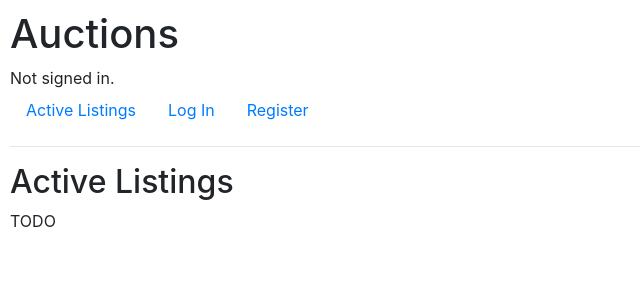
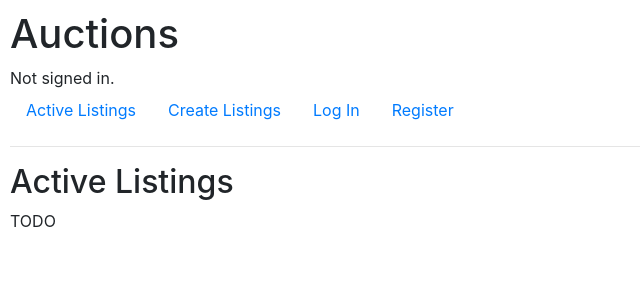
Before and after one commit to rhb181/commerce, a Django app: page / in a window 1280 px wide. Shown: the top 300 px of the page, without its empty margins (0-640 px from the left). Run offline with Django 3.2, Linux system fonts and the light colour scheme; some libraries are stand-ins or nearby versions.

Commit message:
add create url link to layout.html

```diff
--- a/auctions/templates/auctions/layout.html
+++ b/auctions/templates/auctions/layout.html
@@ -20,6 +20,9 @@
             <li class="nav-item">
                 <a class="nav-link" href="{% url 'index' %}">Active Listings</a>
             </li>
+            <li class="nav-item">
+                <a class="nav-link" href="{% url 'create' %}">Create Listings</a>
+            </li>
             {% if user.is_authenticated %}
                 <li class="nav-item">
                     <a class="nav-link" href="{% url 'logout' %}">Log Out</a>
```
